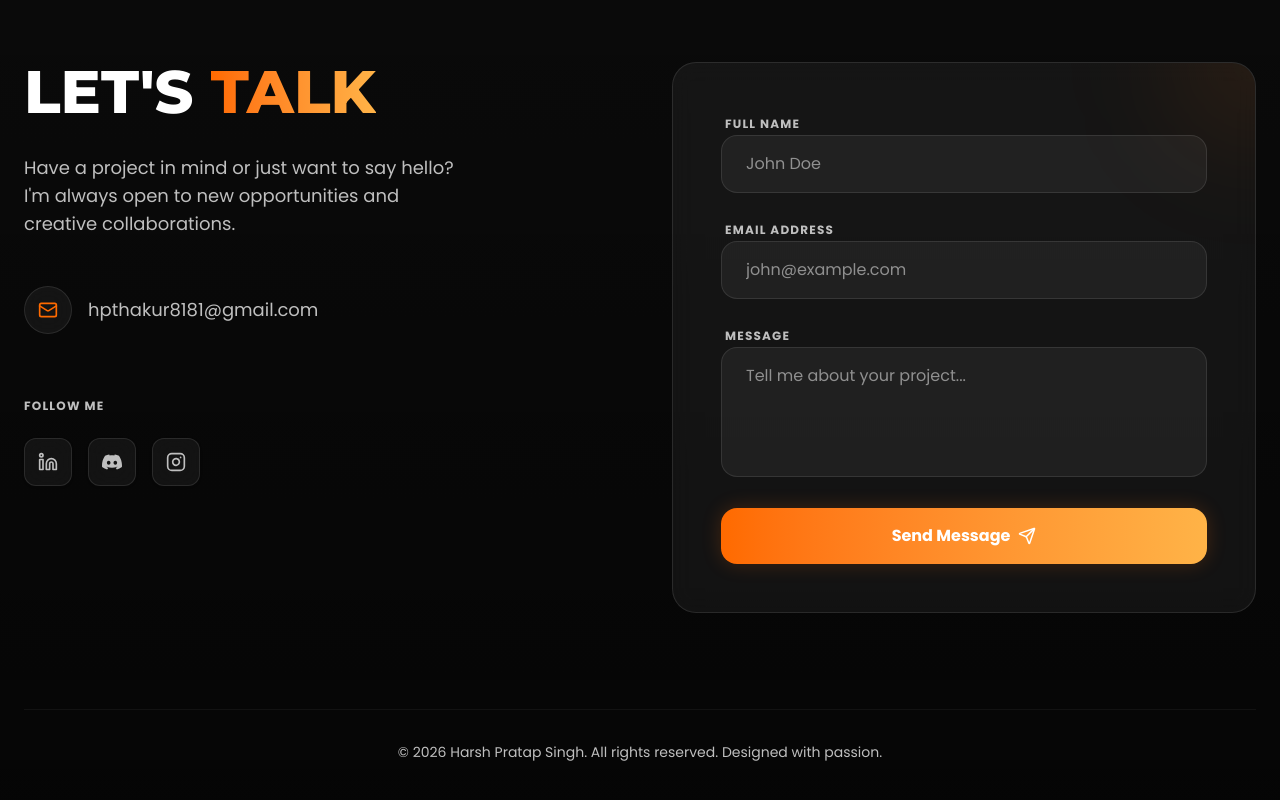
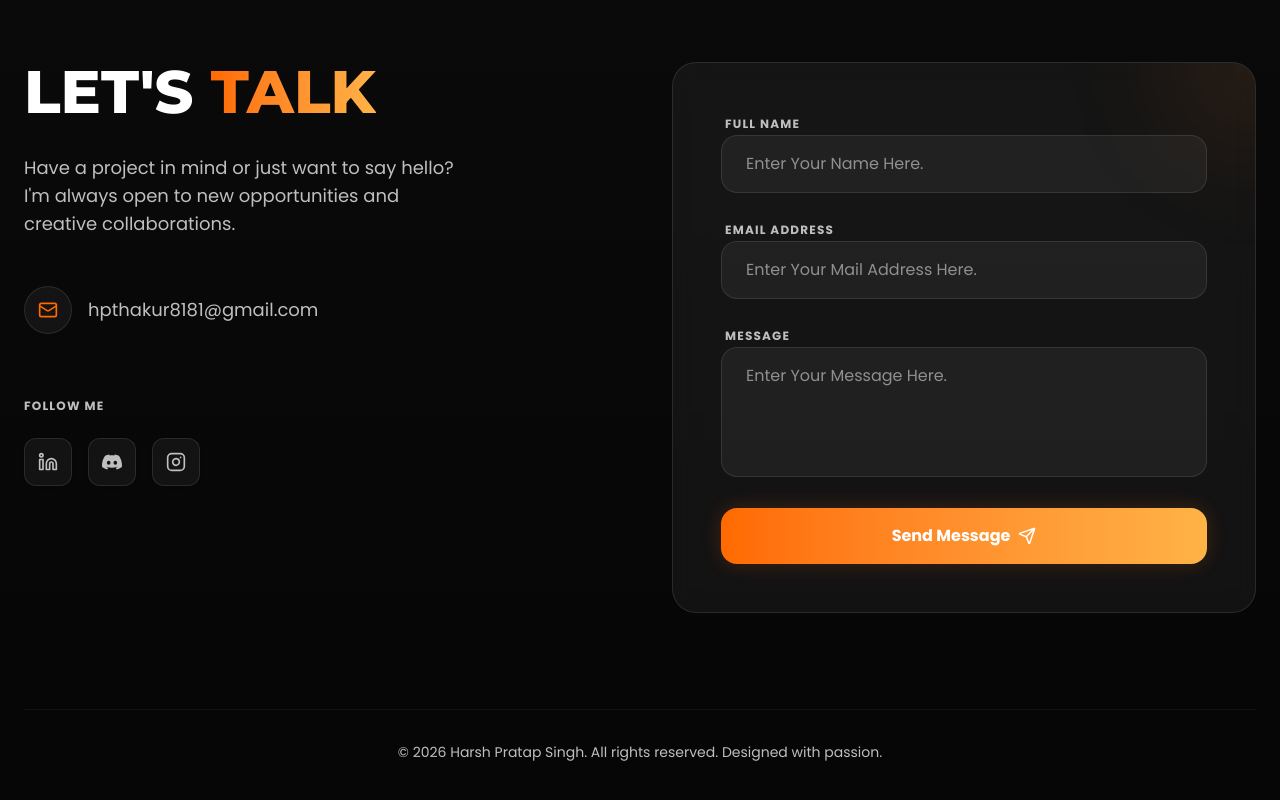
Before and after one commit to hpthakur81/GRAPHIC-DESIGN-PORTFOLIO, a React (Vite) app: page / in a window 1280 px wide. Shown: the part 3909-4709 px from the top of the page. Built offline with nearby package versions, Linux system fonts and the light colour scheme.

Commit message:
Update Contact.tsx

```diff
--- a/src/components/Contact.tsx
+++ b/src/components/Contact.tsx
@@ -116,7 +116,7 @@
                   type="text"
                   name="name"
                   required
-                  placeholder="John Doe"
+                  placeholder="Enter Your Name Here."
                   className="w-full bg-white/5 border border-white/10 rounded-2xl px-6 py-4 text-white focus:outline-none focus:border-accent-orange transition-colors"
                 />
               </div>
@@ -126,7 +126,7 @@
                   type="email"
                   name="email"
                   required
-                  placeholder="john@example.com"
+                  placeholder="Enter Your Mail Address Here."
                   className="w-full bg-white/5 border border-white/10 rounded-2xl px-6 py-4 text-white focus:outline-none focus:border-accent-orange transition-colors"
                 />
               </div>
@@ -136,7 +136,7 @@
                   name="message"
                   required
                   rows={4}
-                  placeholder="Tell me about your project..."
+                  placeholder="Enter Your Message Here."
                   className="w-full bg-white/5 border border-white/10 rounded-2xl px-6 py-4 text-white focus:outline-none focus:border-accent-orange transition-colors resize-none"
                 ></textarea>
               </div>
```
